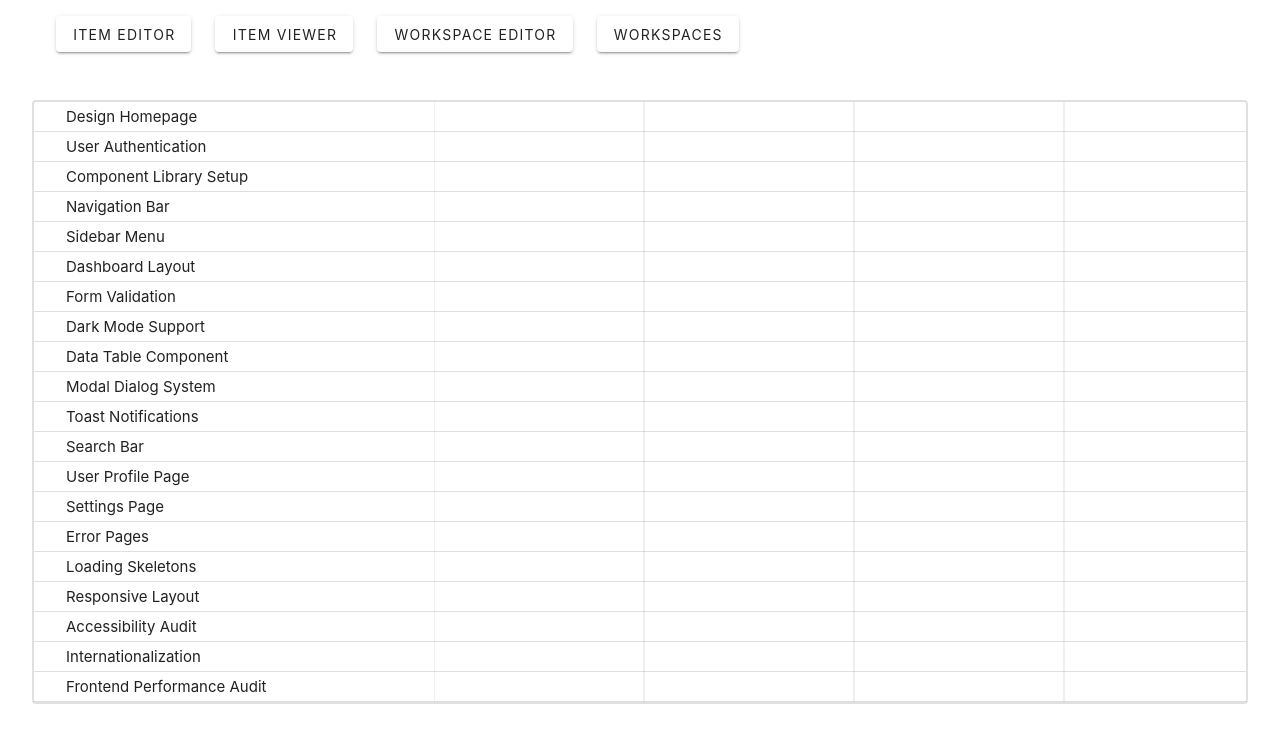
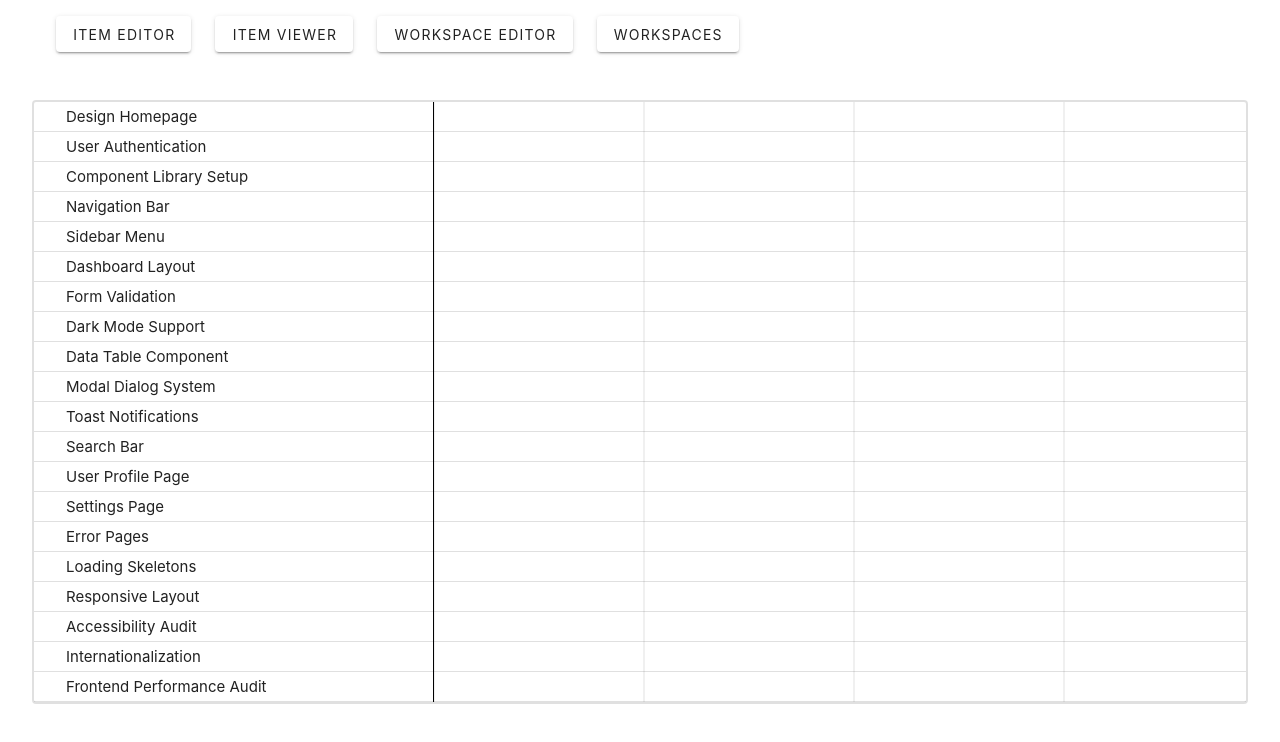
Before and after one commit to AlexJFDev/Capstone, a Vue app: page / in a window 1280 px wide. Shown: the top 742 px of the page. Built offline with nearby package versions, Linux system fonts and the light colour scheme; the HTML template or start-up script is replaced by a standard one.

Commit message:
Added vertical divider

```diff
--- a/src/components/roadmap/RoadmapItemList.vue
+++ b/src/components/roadmap/RoadmapItemList.vue
@@ -31,6 +31,8 @@ defineProps<{
 .items-list-wrapper {
   width: 400px;
   min-width: 400px;
+  height: 100%;
+  border-right: 1px solid rgba(0, 0, .5);
 }
 
 .item-row {
@@ -73,5 +75,4 @@ defineProps<{
   }
 
 }
-
 </style>
```
